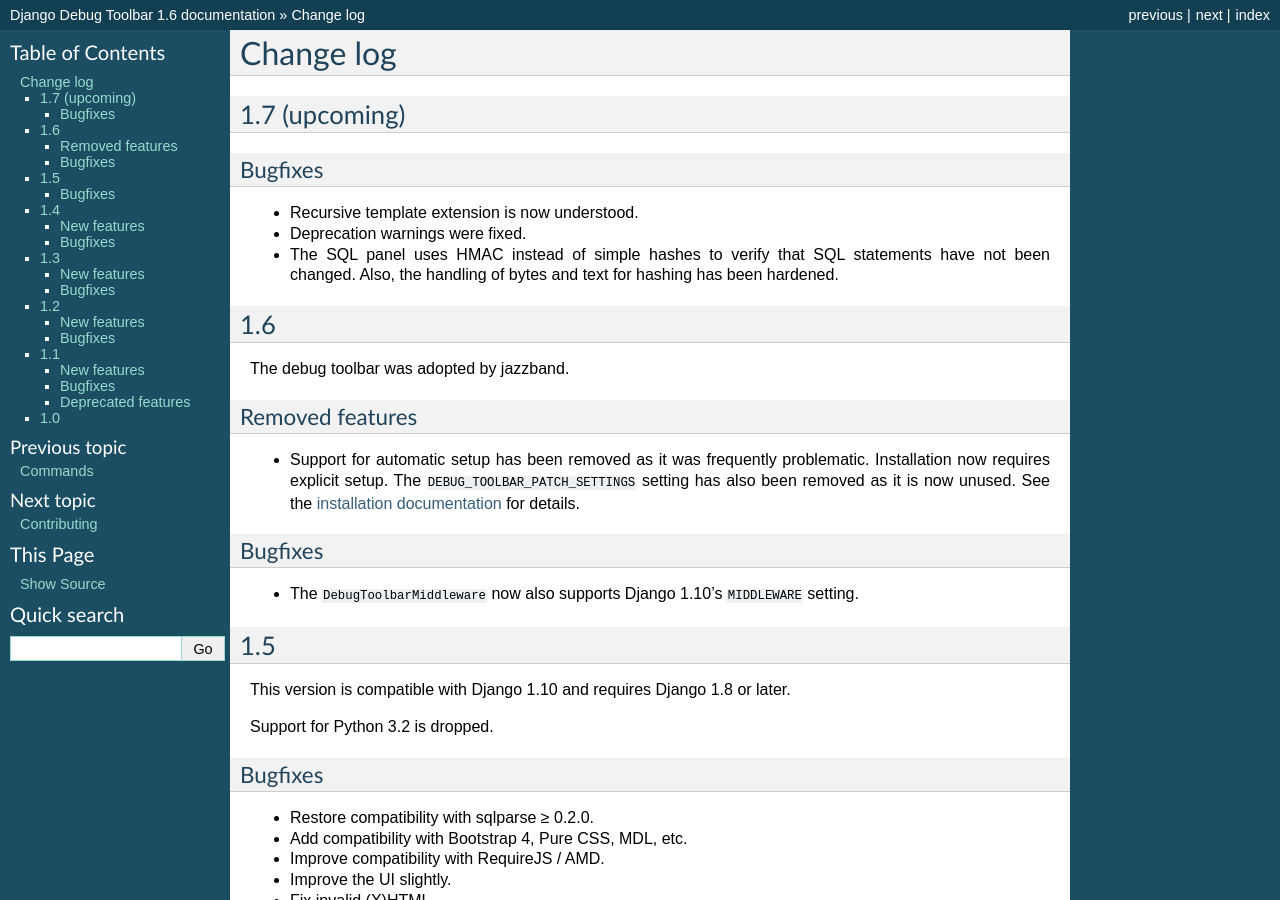
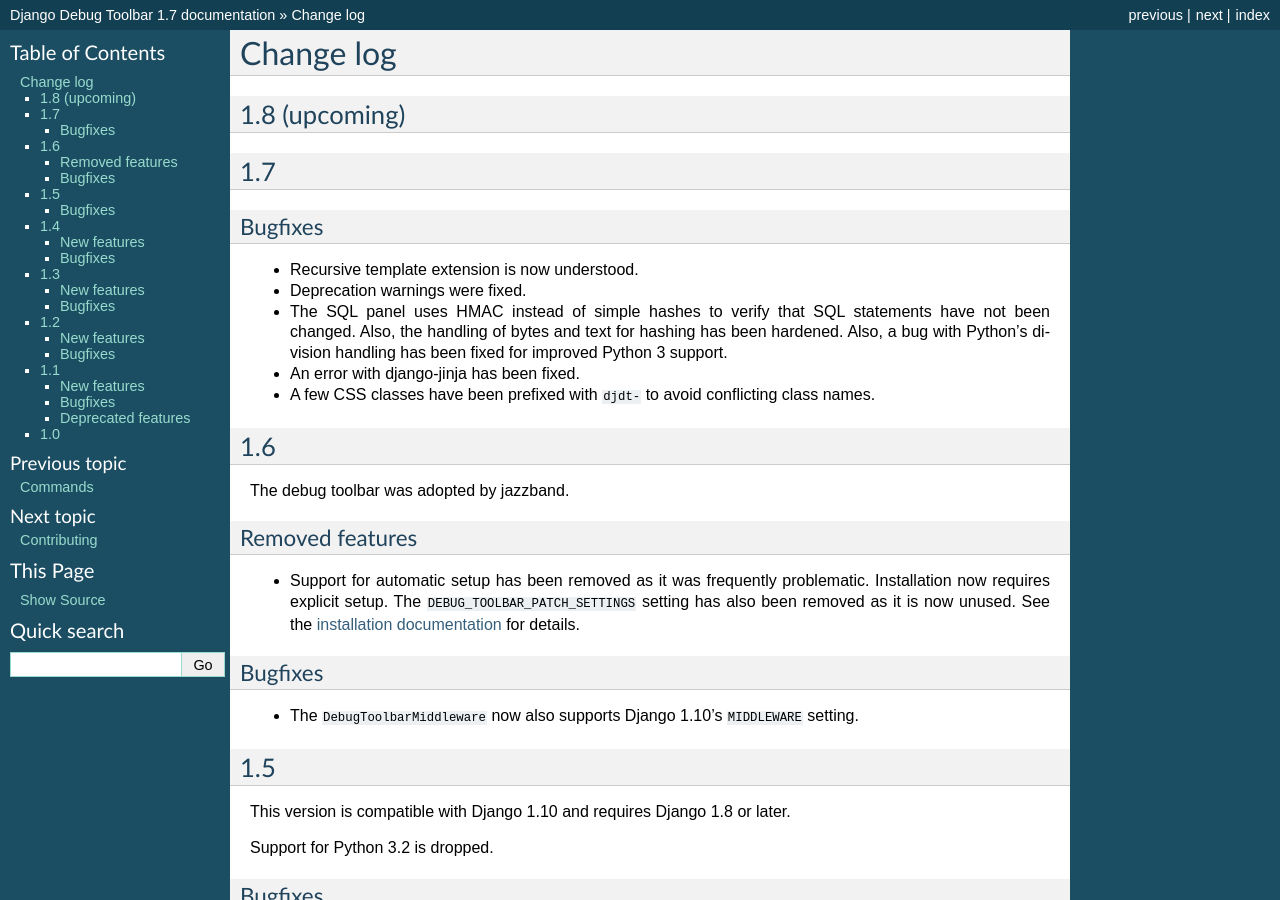
Before and after one commit to jazzband/django-debug-toolbar, a Sphinx documentation site: the page built from docs/changes.rst, in a window 1280 px wide and 900 px high. Built offline with Sphinx 7.4.7, drawn with Linux system fonts in a browser that asks for light colours; some of the changed text lies outside the part shown.

Commit message:
Bump the version number and amend the changelog

```diff
--- a/README.rst
+++ b/README.rst
@@ -31,7 +31,7 @@
 In addition to the built-in panels, a number of third-party panels are
 contributed by the community.
 
-The current version of the Debug Toolbar is 1.6. It works on Django ≥ 1.8.
+The current version of the Debug Toolbar is 1.7. It works on Django ≥ 1.8.
 
 Documentation, including installation and configuration instructions, is
 available at https://django-debug-toolbar.readthedocs.io/.
--- a/docs/changes.rst
+++ b/docs/changes.rst
@@ -1,8 +1,11 @@
 Change log
 ==========
 
-1.7 (upcoming)
+1.8 (upcoming)
 --------------
+
+1.7
+---
 
 Bugfixes
 ~~~~~~~~
@@ -11,7 +14,11 @@
 * Deprecation warnings were fixed.
 * The SQL panel uses HMAC instead of simple hashes to verify that SQL
   statements have not been changed. Also, the handling of bytes and text
-  for hashing has been hardened.
+  for hashing has been hardened. Also, a bug with Python's division
+  handling has been fixed for improved Python 3 support.
+* An error with django-jinja has been fixed.
+* A few CSS classes have been prefixed with ``djdt-`` to avoid
+  conflicting class names.
 
 1.6
 ---
--- a/docs/conf.py
+++ b/docs/conf.py
@@ -59,9 +59,9 @@
 # built documents.
 #
 # The short X.Y version.
-version = '1.6'
+version = '1.7'
 # The full version, including alpha/beta/rc tags.
-release = '1.6'
+release = '1.7'
 
 # The language for content autogenerated by Sphinx. Refer to documentation
 # for a list of supported languages.
--- a/setup.py
+++ b/setup.py
@@ -4,7 +4,7 @@
 
 setup(
     name='django-debug-toolbar',
-    version='1.6',
+    version='1.7',
     description='A configurable set of panels that display various debug '
                 'information about the current request/response.',
     long_description=open('README.rst', encoding='utf-8').read(),
```
